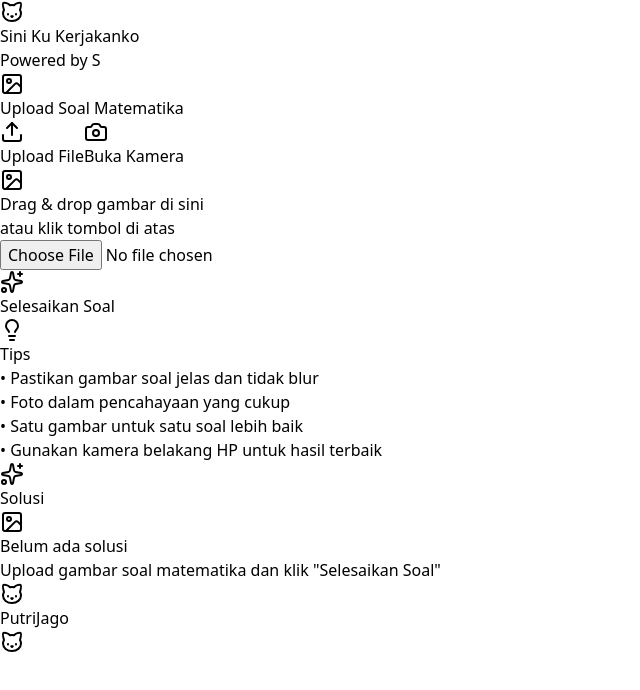
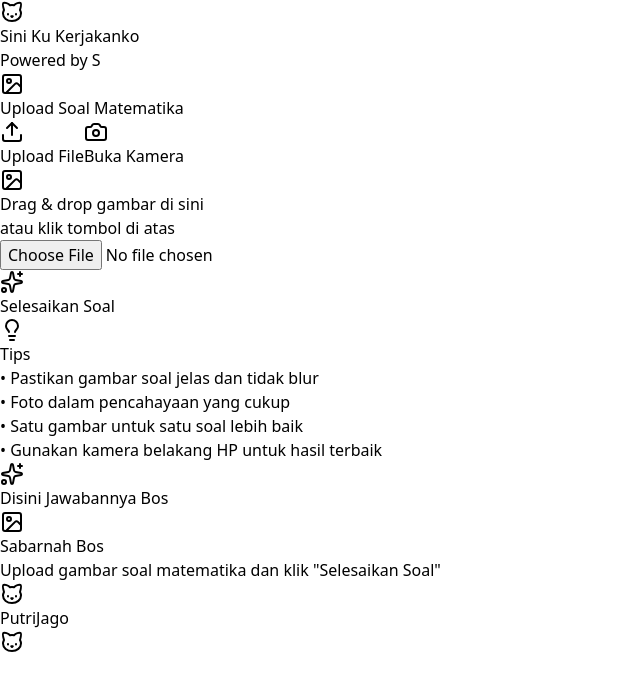
Before and after one commit to Syahrulr18/PutriGPT, a React (Vite) app: page / in a window 1280 px wide. Shown: the top 690 px of the page, without its empty margins (0-640 px from the left). Built offline with nearby package versions, Linux system fonts and the light colour scheme; no server answers; what @huggingface/inference would draw is missing.

Commit message:
Last Commit

```diff
--- a/src/components/SolutionSection.jsx
+++ b/src/components/SolutionSection.jsx
@@ -8,7 +8,7 @@
     <div className="bg-white rounded-2xl border border-blue-100 shadow-lg p-6 min-h-[500px]">
       <h2 className="text-xl font-semibold text-gray-800 mb-4 flex items-center gap-2">
         <Sparkles className="w-5 h-5 text-blue-500" />
-        Solusi
+        Disini Jawabannya Bos
       </h2>
 
       {loading ? (
@@ -68,7 +68,7 @@
             <ImageIcon className="w-10 h-10 text-blue-300" />
           </div>
           <div>
-            <p className="text-gray-500 font-medium">Belum ada solusi</p>
+            <p className="text-gray-500 font-medium">Sabarnah Bos</p>
             <p className="text-sm text-gray-400 mt-1">
               Upload gambar soal matematika dan klik "Selesaikan Soal"
             </p>
```
